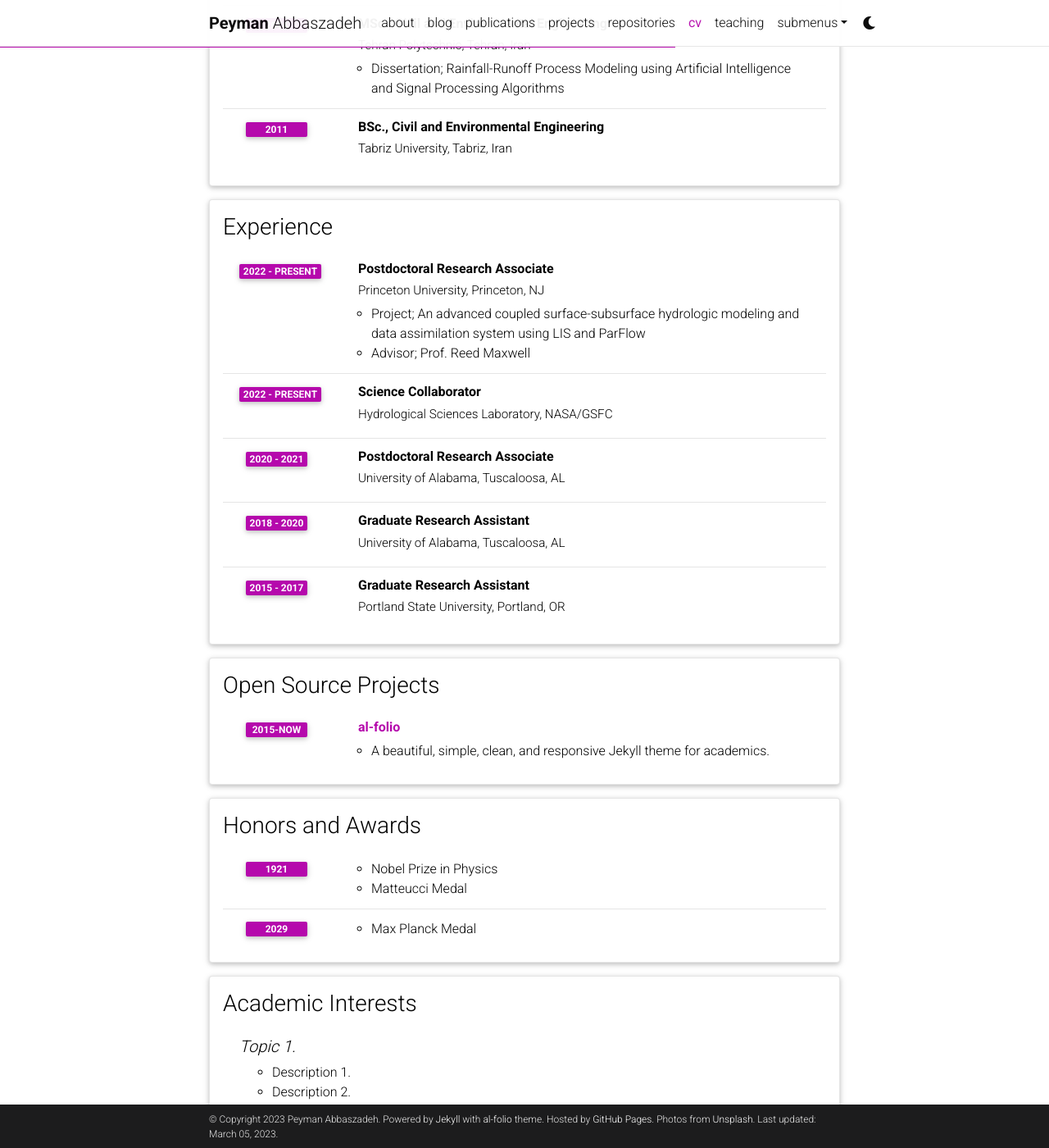
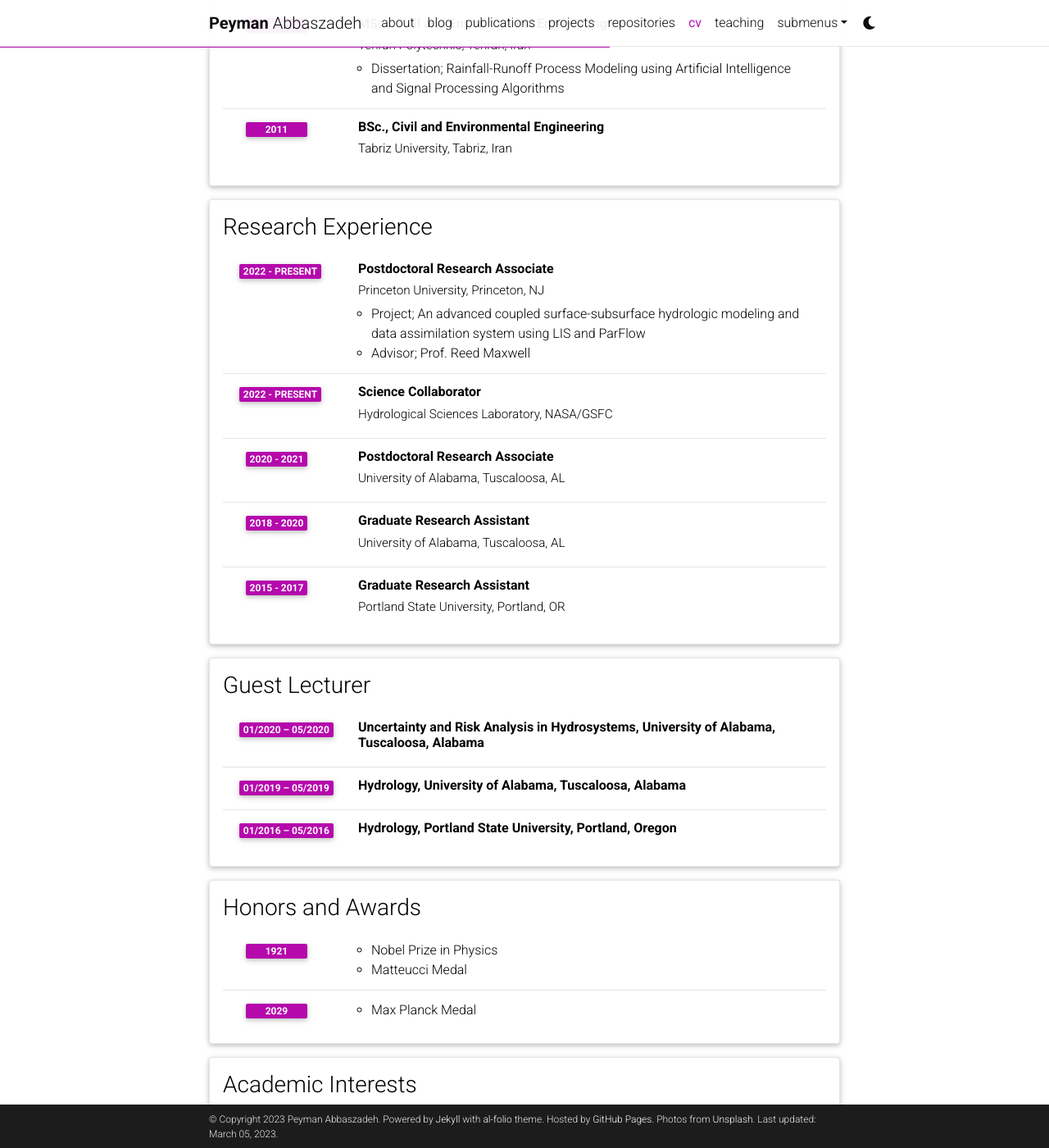
Before and after one commit to Pabbaszadeh/Pabbaszadeh.github.io, a Jekyll site: the page built from _pages/cv.md, in a window 1280 px wide and 1400 px high, scrolled down 599 px. Shown: the whole window at 82% size. Built offline with Jekyll 4.4.1, drawn with Linux system fonts in a browser that asks for light colours; comment, search, counter and statistics services are not loaded; a style sheet for code colours, icons or effects is not loaded.

Commit message:
Update cv.yml

```diff
--- a/_data/cv.yml
+++ b/_data/cv.yml
@@ -26,7 +26,7 @@
       institution: Tabriz University, Tabriz, Iran
       year: 2011
 
-- title: Experience
+- title: Research Experience
   type: time_table
   contents:
     - title: Postdoctoral Research Associate
@@ -52,12 +52,17 @@
       institution: Portland State University, Portland, OR
       year: 2015 - 2017
 
-- title: Open Source Projects
+- title: Guest Lecturer
   type: time_table
   contents:
-    - title: <a href="https://github.com/alshedivat/al-folio">al-folio</a>
-      year: 2015-now
-      description: A beautiful, simple, clean, and responsive Jekyll theme for academics.
+    - title: Uncertainty and Risk Analysis in Hydrosystems, University of Alabama, Tuscaloosa, Alabama
+      year: 01/2020 – 05/2020
+
+    - title: Hydrology, University of Alabama, Tuscaloosa, Alabama
+      year: 01/2019 – 05/2019
+
+    - title: Hydrology, Portland State University, Portland, Oregon
+      year: 01/2016 – 05/2016
 
 - title: Honors and Awards
   type: time_table
```
